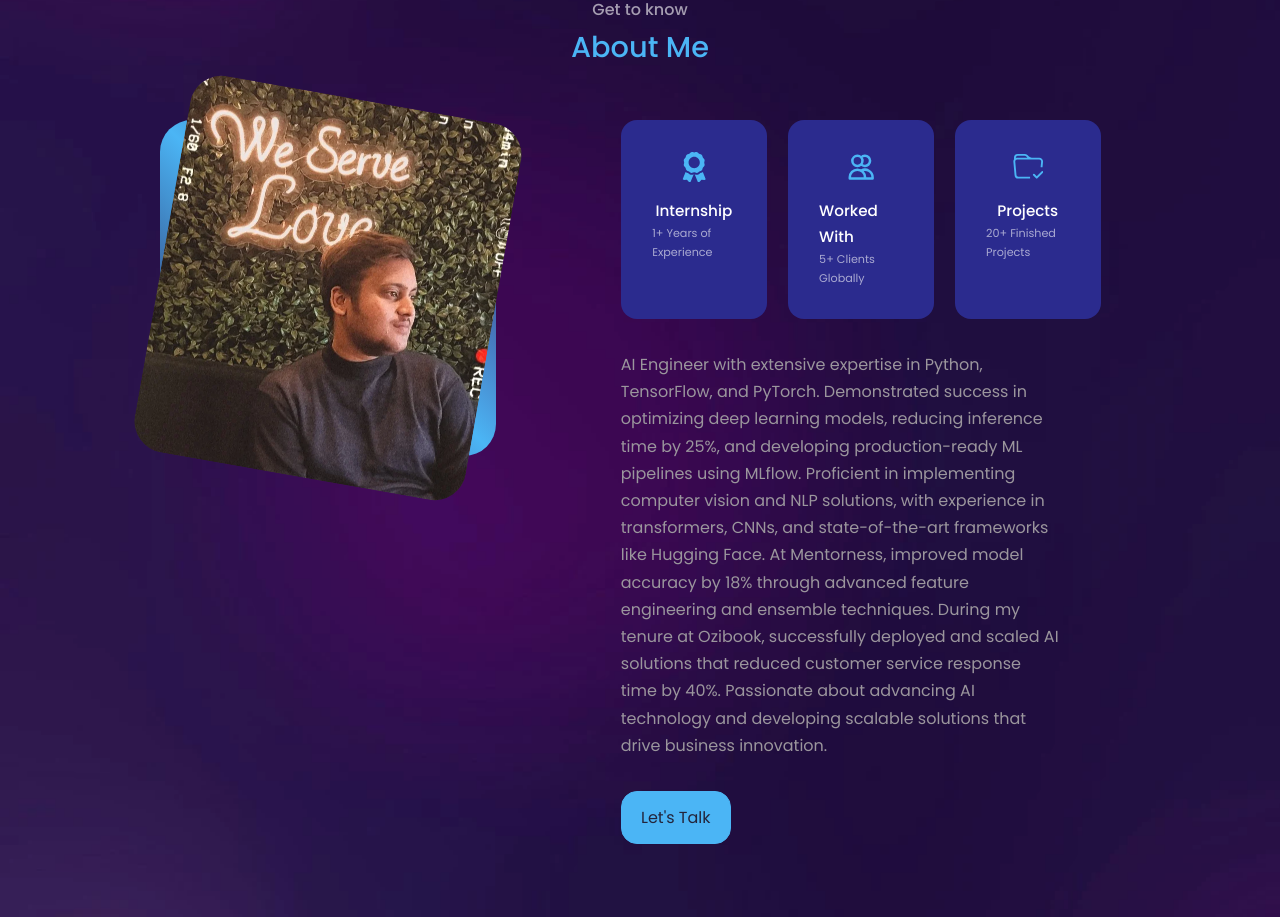
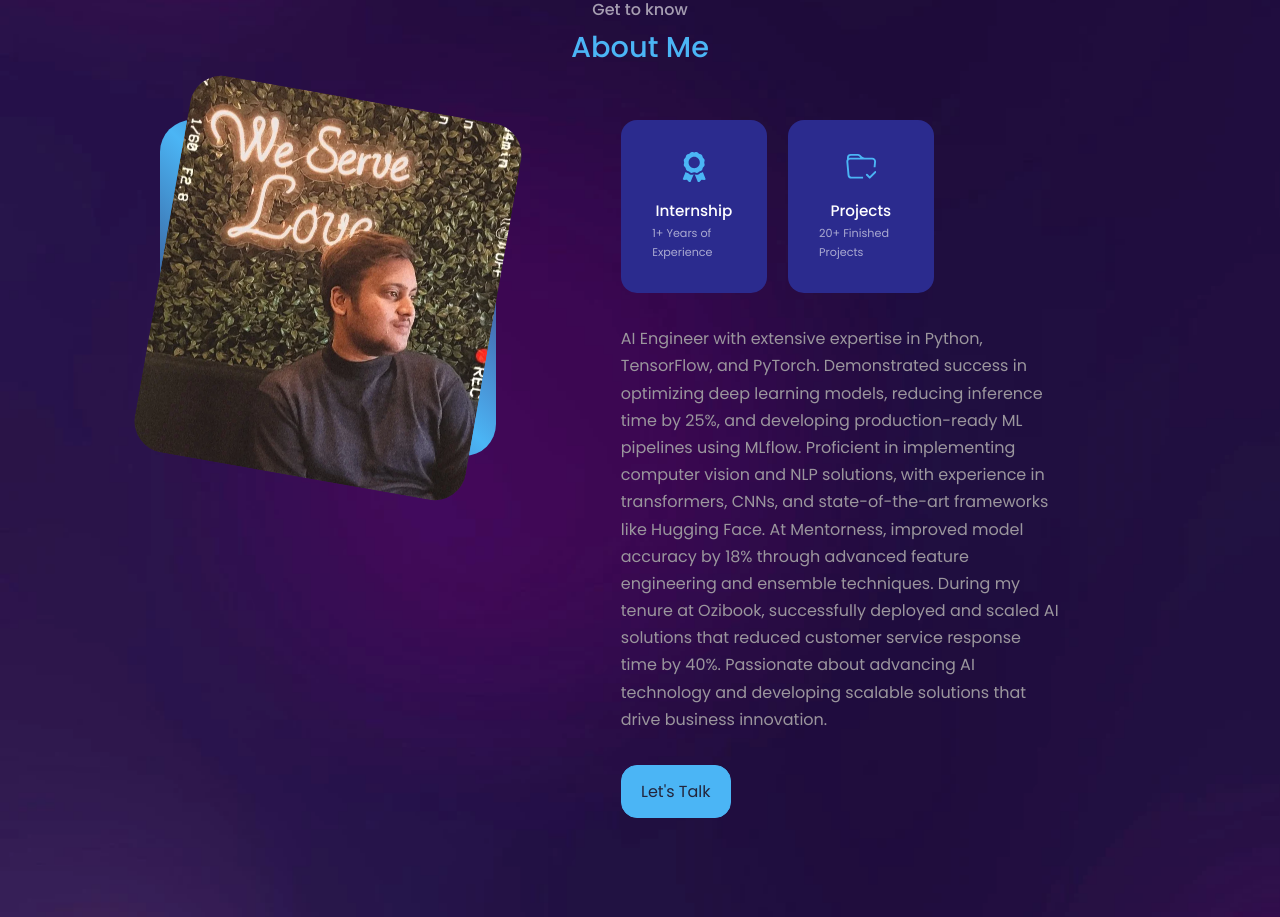
Before and after one commit to tramakrishna3012/My_Portfolio, a React (Vite) app: page / in a window 1280 px wide. Shown: the part 980-1897 px from the top of the page. Built offline with nearby package versions, Linux system fonts and the light colour scheme.

Commit message:
Update about.tsx

```diff
--- a/src/components/about/about.tsx
+++ b/src/components/about/about.tsx
@@ -39,13 +39,6 @@ const About = () => {
             </article>
             <article className="flex flex-col">
               <div className="about__card h-full flex-1">
-                <HiOutlineUsers className="about__icon flex justify-center" />
-                <h5>Worked With</h5>
-                <small>5+ Clients Globally</small>
-              </div>
-            </article>
-            <article className="flex flex-col">
-              <div className="about__card h-full flex-1">
                 <BsFolderCheck className="about__icon" />
                 <h5>Projects</h5>
                 <small>20+ Finished Projects</small>
```
